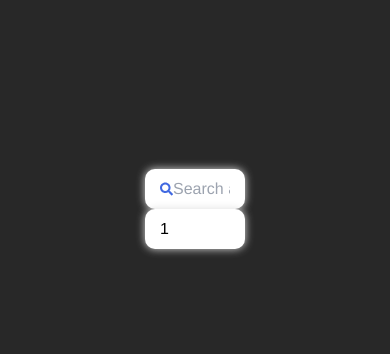
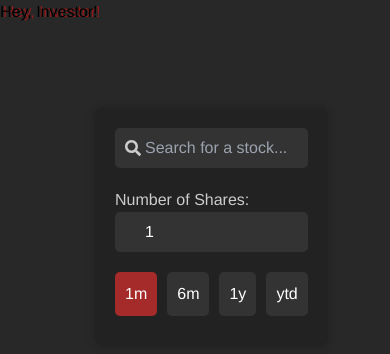
Before and after one commit to devams23/stockprofitcalc, a React (Vite) app: page / in a window 390 px wide. Shown: the top 354 px of the page. Built offline with nearby package versions, Linux system fonts and the light colour scheme; no server answers.

Commit message:
version 1.2 updated

```diff
--- a/index.html
+++ b/index.html
@@ -3,6 +3,7 @@
   <head>
     <meta charset="UTF-8" />
     <meta name="viewport" content="width=device-width, initial-scale=1.0" />
+    <link rel="shortcut icon" href="increase.png" type="image/x-icon">
     <title>StockProfit</title>
   </head>
   <body>
--- a/src/App.css
+++ b/src/App.css
@@ -5,7 +5,7 @@
 }
 
 .search-bar-container {
-  padding-top: 20vh;
+  padding-top: 10vh;
   width: 40%;
   margin: auto;
   display: flex;
--- a/src/App.jsx
+++ b/src/App.jsx
@@ -5,11 +5,13 @@ import "./App.css";
 import { Stockprovider } from "./contextprovider/stockcontext";
 import getstockprice from "./searchstock/getstockprice";
 import {
-  LineChart,
   XAxis,
   YAxis,
   Tooltip,
-  Line
+  AreaChart,
+  Area,
+  CartesianGrid,
+  ResponsiveContainer
 
 } from "recharts";
 import { setstockdata } from "./searchstock/setstockdata";
@@ -19,12 +21,12 @@ function App() {
   const [stocks, setstocks] = useState(1);
   const [symbol, setsymbol] = useState("");
   const [stockdata, setStockData] = useState([]); // Store stockdata in state
-
+  const [duration, setduration] = useState("1m")
 
   useEffect(() => {
     const fetchData = async () => {
       try {
-        const result = await getstockprice(symbol , stocks);
+        const result = await getstockprice(symbol , duration);
         if (result) {
           const newStockData = setstockdata(result, stocks);
           setStockData(newStockData); // Update stockdata state
@@ -36,7 +38,7 @@ function App() {
     if (symbol.length > 0) {
       fetchData();
     }
-  }, [symbol, stocks]);
+  }, [symbol, stocks , duration]);
 
   const changeresults = (value) => {
     setresults(value);
@@ -47,13 +49,37 @@ function App() {
   const changesymbol = (value) => {
     setsymbol(value);
   };
-  //console.log(symbol, stocks);
+  const changeduration = (value) => {
+    setduration(value);
+  };
+  //console.log(symbol, stocks , duration);
+  // Function to determine stroke and fill color based on value
+const getColor = (value) => {
+  if (value < 0) {
+    return {
+      stroke: "#ff4d4d",
+      fill: "url(#colorNegative)"
+    };
+  } else {
+    return {
+      stroke: "#82ca9d",
+      fill: "url(#colorPositive)"
+    };
+  }
+};
+
   return (
     <>
+
       <Stockprovider
-        value={{ results, changeresults, stocks, changestocks, changesymbol }}
+        value={{ results, changeresults, stocks, changestocks, changesymbol , duration , changeduration}}
       >
         <div className="App">
+        <h1 className="text-4xl text-center text-white font-mono rounded-lg shadow-lg px-6 py-3" style={{ textShadow: '3px 0px 0px rgba(255, 10, 10, 0.5)' }}>
+  Hey, Investor!
+</h1>
+
+
           <div className="search-bar-container">
             <SearchBar setresults={setresults} />
             {results && results.length > 0 && (
@@ -64,16 +90,41 @@ function App() {
 
           {stockdata.length> 0 && (
             <div>
-              <h1 className="text-white text-center text-4xl">Profit Chart 1Month</h1>
-              <LineChart width={730} height={250} data={stockdata}
-              margin={{ top: 5, right: 30, left: 20, bottom: 5 }}>
+  <ResponsiveContainer width="100%" height={300}>
+    <AreaChart
 
-              <XAxis dataKey="date" />
-              <YAxis />
-              <Tooltip />
+      data={stockdata}
+      margin={{
+        top: 10, right: 30, left: 0, bottom: 0,
+      }}
+    >
+      <defs>
+      <linearGradient id="colorPositive" x1="0" y1="0" x2="0" y2="1">
+          <stop offset="5%" stopColor="#82ca9d" stopOpacity={0.8} />
+          <stop offset="95%" stopColor="#82ca9d" stopOpacity={0} />
+        </linearGradient>
+        <linearGradient id="colorNegative" x1="0" y1="0" x2="0" y2="1">
+          <stop offset="5%" stopColor="#ff4d4d" stopOpacity={0.8} />
+          <stop offset="95%" stopColor="#ff4d4d" stopOpacity={0} />
+        </linearGradient>
+      </defs>
+      <XAxis dataKey="date" />
+      <YAxis />
+      <CartesianGrid strokeDasharray="3" />
+      <Tooltip />
 
-              <Line type="monotone" dataKey="profit" stroke={stockdata[0].profit > stockdata[stockdata.length-1].profit  ?"#ff0000"  :"#82ca9d" } />
-            </LineChart>
+          <Area
+            type="monotone"
+            dataKey="profit"
+            stroke={stockdata[0].profit > stockdata[stockdata.length -1].profit ? "#ff4d4d": "#82ca9d" }
+            fillOpacity={1}
+            fill={stockdata[0].profit > stockdata[stockdata.length -1].profit ? "url(#colorNegative )": "url(#colorPositive)"}
+
+          />
+
+
+    </AreaChart>
+  </ResponsiveContainer>
             </div>
 
           )}
--- a/src/components/SearchBar.css
+++ b/src/components/SearchBar.css
@@ -1,29 +1,94 @@
+.stock-form {
+  display: flex;
+  flex-direction: column;
+  max-width: 400px;
+  margin: 0 auto;
+  padding: 20px;
+  border-radius: 8px;
+  background-color: #222;
+  box-shadow: 0 0 10px rgba(0, 0, 0, 0.2);
+}
+
 .input-wrapper {
-    width: 50%;
-    height: 2.5rem;
-    border: none;
-    border-radius: 10px;
-    padding: 0 15px;
-    box-shadow: 0px 0px 8px #ddd;
-    background-color: white;
-    display: flex;
-    align-items: center;
-    justify-content: center;
+  position: relative;
+  margin-bottom: 20px;
+}
+
+.search-icon {
+  position: absolute;
+  top: 50%;
+  left: 10px;
+  transform: translateY(-50%);
+  color: #ccc;
+}
+
+.search-input, .stock-input {
+  padding-left: 30px;
+  border: none;
+  border-radius: 5px;
+  height: 40px;
+  width: 100%;
+  font-size: 16px;
+  background-color: #333;
+  color: #fff;
+  transition: background-color 0.3s, box-shadow 0.3s;
+}
+
+.search-input:focus, .stock-input:focus {
+  background-color: #444;
+  box-shadow: 0 0 10px rgba(255, 255, 255, 0.2);
+  outline: none;
+}
+
+.stock-label {
+  margin-bottom: 5px;
+  font-size: 16px;
+  color: #ccc;
+}
+
+.duration-buttons {
+  display: flex;
+  gap: 10px;
+
+}
+
+.duration-button {
+  flex: 1;
+  padding: 10px;
+  border: none;
+  border-radius: 5px;
+  background-color: #333;
+  color: #ffffff;
+  font-size: 1em;
+  cursor: pointer;
+  transition: background-color 0.3s, box-shadow 0.3s;
+
+}
+
+.duration-button:hover{
+  background-color: #444;
+
+}
+.duration-button.active {
+  background-color: brown;
+
+}
+.duration-button:focus {
+  outline: none;
+}
+
+/* Responsive Styling */
+@media (max-width: 600px) {
+  .stock-form {
+    max-width: 300px;
   }
 
-  input {
-    background-color: transparent;
-    border: none;
-    height: 100%;
-    font-size: 1.25rem;
-    width: 100%;
-    margin-left: 5px;
+  .duration-buttons {
+    flex-direction: row;
   }
 
-  input:focus {
-    outline: none;
+  .duration-button {
+    width: 100%;
+    margin-bottom: 10px;
   }
-
-  #search-icon {
-    color: royalblue;
-  }
+}
--- a/src/components/SearchBar.jsx
+++ b/src/components/SearchBar.jsx
@@ -5,7 +5,7 @@ import getstockdata from "../searchstock/getstock";
 import { usestockcontext } from "../contextprovider/stockcontext";
 export const SearchBar = ({ setresults }) => {
   const [searchkey, setsearchkey] = useState("");
-  const { stocks, changestocks } = usestockcontext();
+  const { stocks, changestocks , duration , changeduration } = usestockcontext();
   useEffect(() => {
     const fetchData = async () => {
       try {
@@ -22,19 +22,40 @@ export const SearchBar = ({ setresults }) => {
   //console.log(stocks);
   return (
     <>
+<div className="stock-form">
       <div className="input-wrapper">
-        <FaSearch id="search-icon" />
+        <FaSearch className="search-icon" />
         <input
           type="text"
-          placeholder="Search a stock..."
+          placeholder="Search for a stock..."
           value={searchkey}
           onChange={(e) => setsearchkey(e.target.value)}
+          className="search-input"
         />
       </div>
-      <div className="input-wrapper my-4 w-24">
-        <input type="number" min={1} placeholder="Stocks" id="stock" value={stocks} onChange={(e) => changestocks(e.target.value)}/>
+      <div className="input-wrapper">
+        <label htmlFor="stock" className="stock-label">Number of Shares:</label>
+        <input
+          type="number"
+          min={1}
+          id="stock"
+          value={stocks}
+          onChange={(e) => changestocks(e.target.value)}
+          className="stock-input"
+        />
       </div>
-
+      <div className="duration-buttons">
+        {['1m', '6m', '1y', 'ytd'].map((dur) => (
+          <button
+            key={dur}
+            className={`duration-button ${duration === dur ? 'active' : ''}`}
+            onClick={() => changeduration(dur)}
+          >
+            {dur}
+          </button>
+        ))}
+      </div>
+    </div>
     </>
   );
 };
--- a/src/searchstock/getstock.js
+++ b/src/searchstock/getstock.js
@@ -22,7 +22,7 @@ async function getstockdata(searchkey){
         //     console.log("requesting....")
 
         const response = await axios.request(options);
-        console.log(response.data)
+        //console.log(response.data)
         return response.data;
 
 
--- a/src/searchstock/getstockprice.js
+++ b/src/searchstock/getstockprice.js
@@ -1,9 +1,9 @@
 import axios from "axios"
 import { config } from "../config/config";
 
-async function getstockprice(symbol){
+async function getstockprice(symbol , duration){
 
-    const searchurl = `https://api.iex.cloud/v1/stock/${symbol}/chart/1m?token=${config.cloudiextoken}`
+    const searchurl = `https://api.iex.cloud/v1/stock/${symbol}/chart/${duration}?token=${config.cloudiextoken}`
     const options = {
         method: 'GET',
         url: searchurl,
@@ -17,7 +17,7 @@ async function getstockprice(symbol){
         //     console.log("requesting....")
 
         const response = await axios.request(options);
-        console.log(response.data)
+        //console.log(response.data)
         return response.data;
 
 
```
Also changed, not shown: public/increase.png (added).
